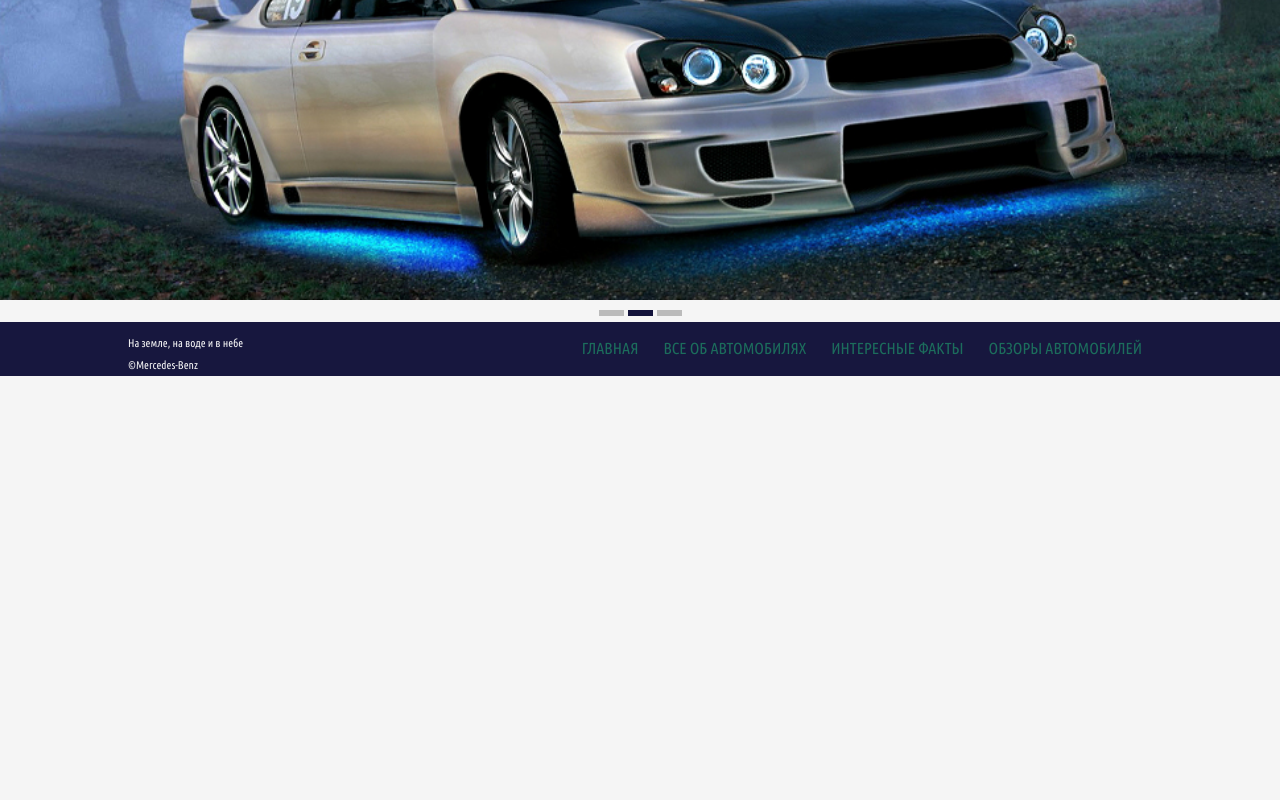
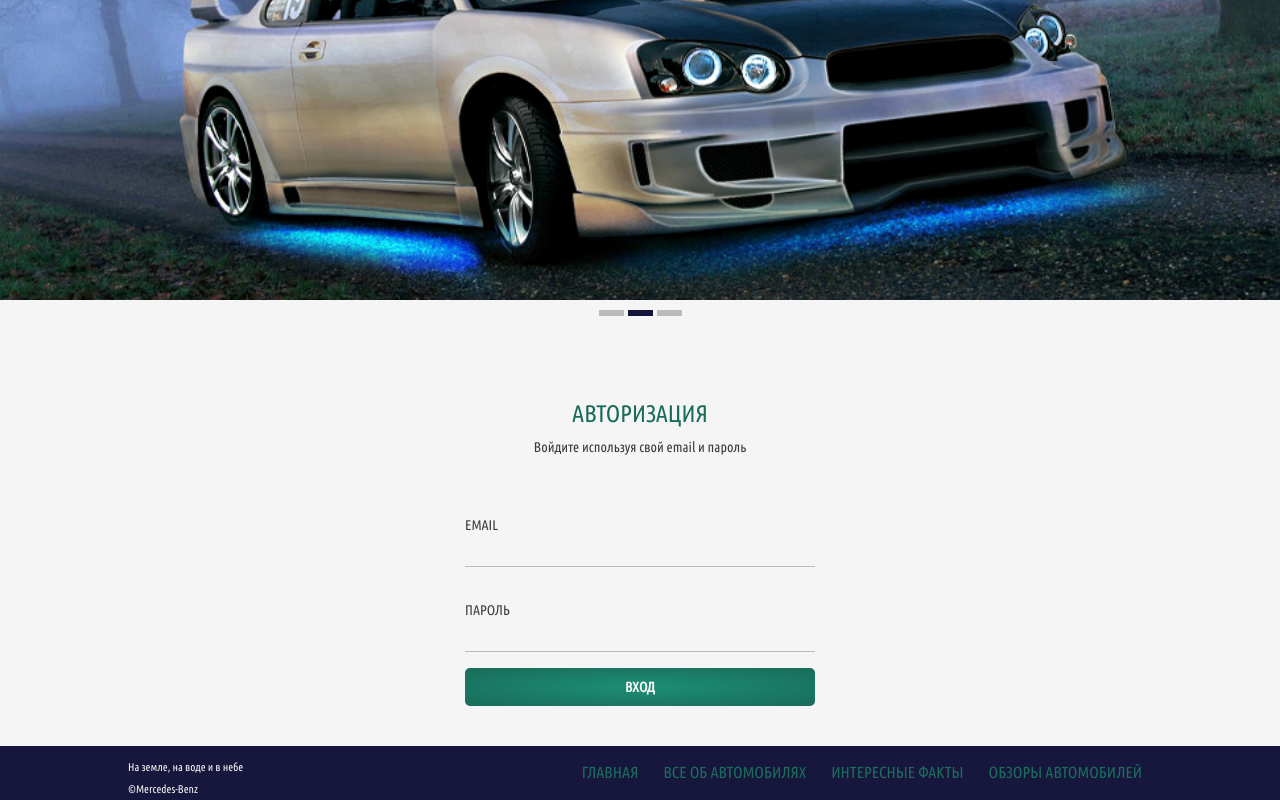
Before and after one commit to NKonstantin007/Autolover-v2, a React (Create React App) app in the folder client/: page /signin in a window 1280 px wide. Shown: the part 286-1086 px from the top of the page. Before the commit the page ends 800 px from the top, so only its background shows below. Built offline with nearby package versions, Linux system fonts and the light colour scheme.

Commit message:
Create a sign in form in client

```diff
--- a/client/src/api/authApi.js
+++ b/client/src/api/authApi.js
@@ -2,5 +2,6 @@ import post from './base/post';
 import {baseUrl} from './base/axios';
 
 export default {
-    signUp: (user) => post(`${baseUrl}/auth/signup`, user)
+    signUp: (user) => post(`${baseUrl}/auth/signup`, user),
+    signIn: (user) => post(`${baseUrl}/auth/signin`, user)
 }
--- a/client/src/containers/App/components/Routes.jsx
+++ b/client/src/containers/App/components/Routes.jsx
@@ -4,12 +4,14 @@ import {Route, Switch} from 'react-router-dom';
 //import routes component
 import HomeContainer from '../../HomeContainer';
 import SignUpContainer from '../../SignUpContainer';
+import SignInContainer from '../../SignInContainer';
 
 const Routes = () => {
     return (
         <Switch>
             <Route exact path="/" component={HomeContainer} />
             <Route path="/signup" component={SignUpContainer} />
+            <Route path="/signin" component={SignInContainer} />
         </Switch>
     );
 }
--- a/client/src/containers/App/redux/reducers.js
+++ b/client/src/containers/App/redux/reducers.js
@@ -1,7 +1,9 @@
 import {reducer as reduxFormReducer} from 'redux-form';
 import SignUpReducer from '../../SignUpContainer/redux/reducer';
+import SignInReducer from '../../SignInContainer/redux/reducer';
 
 export default {
     form: reduxFormReducer,
-    signUp: SignUpReducer
+    signUp: SignUpReducer,
+    signIn: SignInReducer
 };
--- /dev/null
+++ b/client/src/containers/SignInContainer/components/SignInForm.jsx
@@ -0,0 +1,28 @@
+import React from 'react';
+import {reduxForm, Field} from 'redux-form';
+
+import StyledSignInForm from './styles/SignInForm';
+import Input from '../../../components/formElements/Input'
+import Label from '../../../components/formElements/styles/Label';
+import Button from '../../../styles/components/Button';
+
+const SignInForm = (props) => {
+    const {handleSubmit} = props;
+    return (
+        <StyledSignInForm onSubmit={handleSubmit}>
+            <div>
+                <Label>Email</Label>
+                <Field name="email" type="email" component={Input} />
+            </div>
+            <div>
+                <Label>Пароль</Label>
+                <Field name="password" type="password" component={Input} />
+            </div>
+            <Button type="submit" color="primary">Вход</Button>
+        </StyledSignInForm>
+    );
+}
+
+export default reduxForm(
+    { form: 'SignInForm'}
+)(SignInForm);
--- /dev/null
+++ b/client/src/containers/SignInContainer/components/styles/SignInForm.jsx
@@ -0,0 +1,10 @@
+import styled from '@emotion/styled';
+
+export const StyledSignInForm = styled.form`
+    margin-top: 40px;
+    display: flex;
+    flex-direction: column;
+    justify-content: start;
+`;
+
+export default StyledSignInForm;
--- /dev/null
+++ b/client/src/containers/SignInContainer/components/styles/index.jsx
@@ -0,0 +1,14 @@
+import styled from '@emotion/styled'
+
+export const SignInWrapper = styled.div`
+    padding: 70px 0 40px 0;
+`;
+
+export const SignInTitle = styled.h3`
+    margin-top: 8px;
+    text-align:  center;
+`;
+
+export const SignInText = styled.p`
+    text-align: center;
+`;
--- /dev/null
+++ b/client/src/containers/SignInContainer/index.jsx
@@ -0,0 +1,46 @@
+import React from 'react';
+import {Container, Row, Col} from 'reactstrap';
+import {connect} from 'react-redux';
+import {compose} from 'redux';
+import {withRouter} from 'react-router-dom'
+
+import SignInForm from './components/SignInForm';
+import {SignInWrapper, SignInText, SignInTitle} from './components/styles';
+import {fetchSignIn} from './redux/actions';
+
+const SignInContainer = (props) => {
+
+    const onSignIn = async (user) => {
+        const {history} = props;
+        try {
+            await props.fetchSignIn(user, history);
+
+        }
+        catch(e) {
+            console.log(e);
+        }
+    }
+
+    return (
+        <SignInWrapper>
+            <Container>
+                <Row>
+                    <Col md={{size: 4, offset: 4}} sm={{size: 6, offset: 3}} xs={{size: 10, offset: 1}}>
+                        <SignInTitle>Авторизация</SignInTitle>
+                        <SignInText>Войдите используя свой email и пароль</SignInText>
+                        <SignInForm onSubmit={onSignIn} />
+                    </Col>
+                </Row>
+            </Container>
+        </SignInWrapper>
+    );
+}
+
+const mapDispatchToProps = {
+        fetchSignIn
+};
+
+export default compose(
+    withRouter,
+    connect(null, mapDispatchToProps)
+)(SignInContainer);
--- /dev/null
+++ b/client/src/containers/SignInContainer/redux/actions.js
@@ -0,0 +1,19 @@
+import {createAction} from 'redux-actions';
+import authApi from '../../../api/authApi';
+
+export const fetchSignInRequest = createAction('FETCH_SIGN_IN_REQUEST');
+export const fetchSignInSuccess = createAction('FETCH_SIGN_IN_SUCCESS');
+export const fetchSignInFailure = createAction('FETCH_SIGN_IN_FAILURE');
+
+export const fetchSignIn = (user, history) => async (dispatch) => {
+    try {
+        dispatch(fetchSignInRequest());
+        const response = await authApi.signIn(user);
+        dispatch(fetchSignInSuccess(response.data));
+        history.push('/');
+    }
+    catch(err) {
+        dispatch(fetchSignInFailure(err));
+        console.error(err);
+    }
+};
--- /dev/null
+++ b/client/src/containers/SignInContainer/redux/reducer.js
@@ -0,0 +1,42 @@
+import {handleActions} from 'redux-actions';
+
+import {
+    fetchSignInRequest,
+    fetchSignInSuccess,
+    fetchSignInFailure
+} from './actions';
+
+const defaultState = {
+    isFetching: false,
+    error: null,
+    isAuth: false,
+    user: null
+};
+
+export default handleActions({
+    [fetchSignInRequest](state) {
+        return {
+            ...state,
+            error: null,
+            isFetching: true,
+            user: null
+        };
+    },
+    [fetchSignInSuccess](state, {payload}) {
+        return {
+            ...state,
+            error: null,
+            isFetching: false,
+            user: payload,
+            isAuth: true
+        };
+    },
+    [fetchSignInFailure](state, { payload }) {
+        return {
+            ...state,
+            isFetching: false,
+            error: payload
+        };
+    }
+
+}, defaultState);
```
